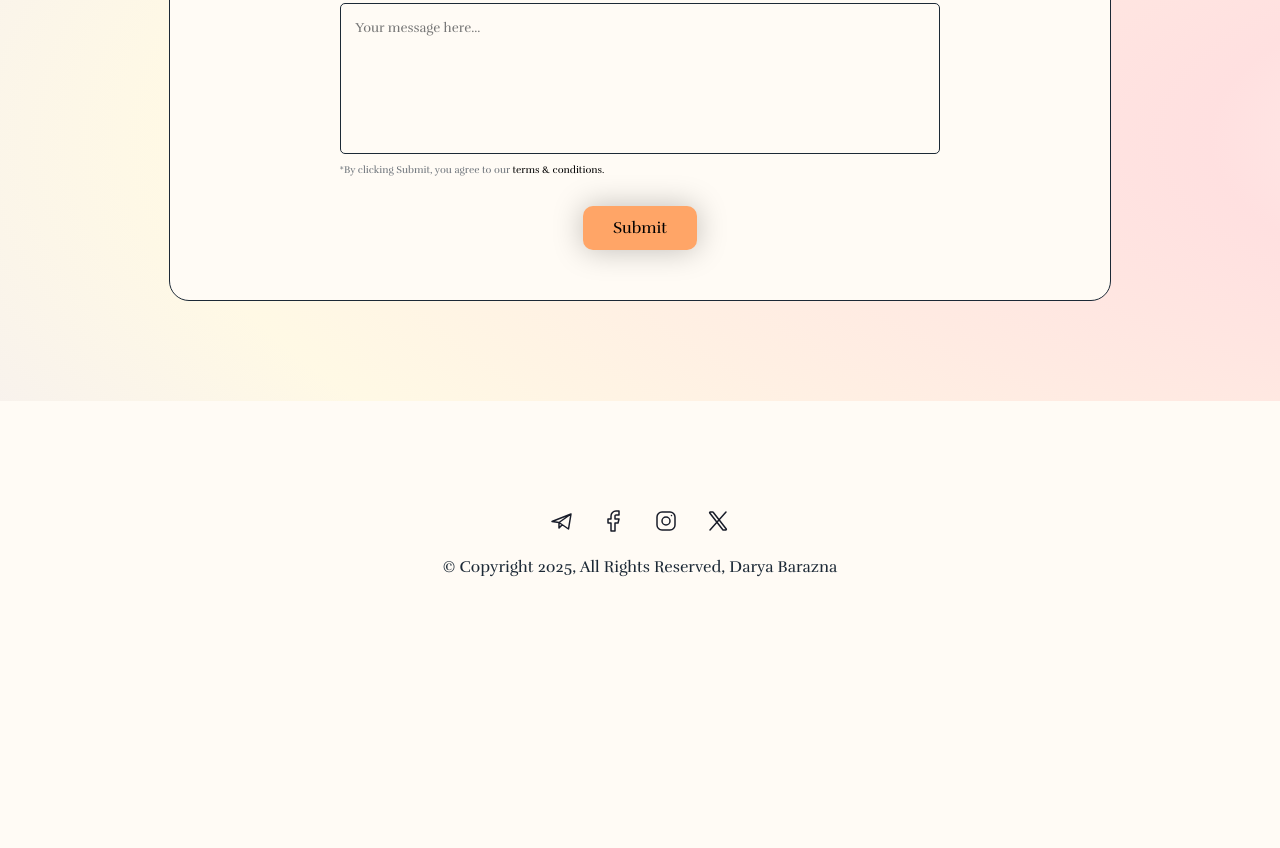
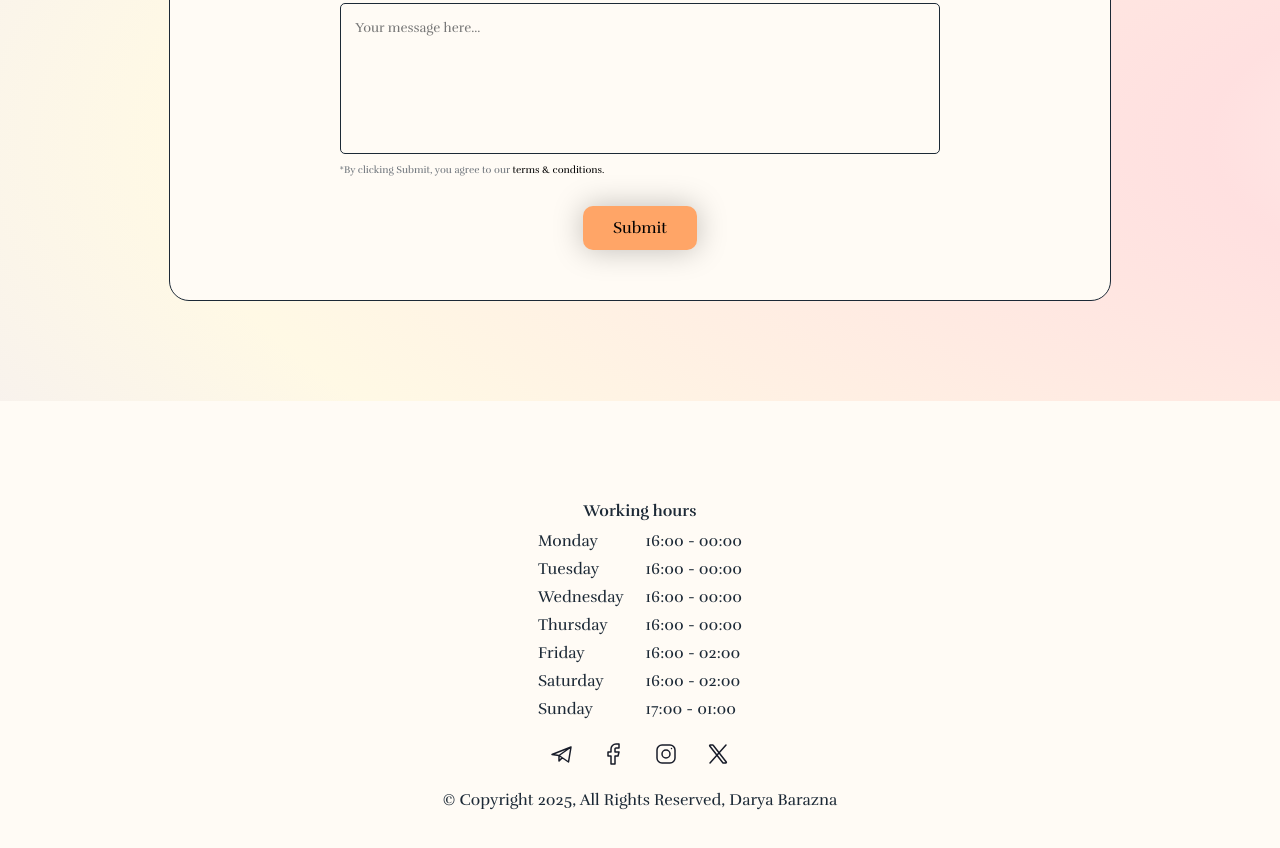
Before and after one commit to ptrsshk/bar, a plain HTML site: page index.html in a window 1280 px wide. Shown: the part 4541-5389 px from the top of the page. Before the commit the page ends 5234 px from the top, so only its background shows below. Drawn offline with Linux system fonts and the light colour scheme.

Commit message:
fix: fix some styling errors and add working time table

```diff
--- a/index.html
+++ b/index.html
@@ -215,6 +215,41 @@
 
 <footer>
   <div class="sectionContainer">
+    <div class="table-container">
+      <table>
+        <caption>
+          Working hours
+        </caption>
+        <tr>
+            <td>Monday</td>
+            <td>16:00 - 00:00</td>
+        </tr>
+        <tr>
+            <td>Tuesday</td>
+            <td>16:00 - 00:00</td>
+        </tr>
+        <tr>
+            <td>Wednesday</td>
+            <td>16:00 - 00:00</td>
+        </tr>
+        <tr>
+            <td>Thursday</td>
+            <td>16:00 - 00:00</td>
+        </tr>
+        <tr>
+            <td>Friday</td>
+            <td>16:00 - 02:00</td>
+        </tr>
+        <tr>
+            <td>Saturday</td>
+            <td>16:00 - 02:00</td>
+        </tr>
+        <tr>
+            <td>Sunday</td>
+            <td>17:00 - 01:00</td>
+        </tr>
+      </table>
+    </div>
     <div class="socials-container">
       <div class="social-networks">
         <a class="social-link" href="https://t.me/" target="_blank">
--- a/style.scss
+++ b/style.scss
@@ -280,6 +280,9 @@ main {
   .containerText {
     h1 {
       max-width: 700px;
+      @media (max-width: 360px) {
+        font-size: 30px;
+      }
     }
     p {
       max-width: 560px;
@@ -447,6 +450,10 @@ main {
       .offersContainer {
         display: flex;
         gap: 50px;
+        @media (max-width: 500px) {
+          flex-direction: column;
+          text-align: center;
+        }
         .offer {
           display: flex;
           flex-direction: column;
@@ -457,6 +464,9 @@ main {
             margin: 0;
           }
           img {
+            @media (max-width: 500px) {
+              align-self: center;
+            }
             width: 48px;
           }
         }
@@ -534,7 +544,7 @@ footer {
     flex-direction: column;
     align-items: center;
     justify-content: center;
-    text-align: center;
+    gap: 10px;
     .social-networks {
       display: flex;
       justify-content: center;
@@ -564,6 +574,16 @@ footer {
     }
     .copyright {
       pointer-events: none;
+      text-align: center;
+    }
+    table {
+      caption {
+        margin-bottom: 5px;
+        font-weight: 600;
+      }
+      td {
+        padding: 3px 10px;
+      }
     }
   }
 }
@@ -697,7 +717,7 @@ footer {
       padding: 30px 20px;
       p {
         text-align: center;
-        max-width: 80%;
+        // max-width: 80%;
       }
       form {
         input[type="text"],input[type="email"] {
```
Also changed, not shown: style.css.
